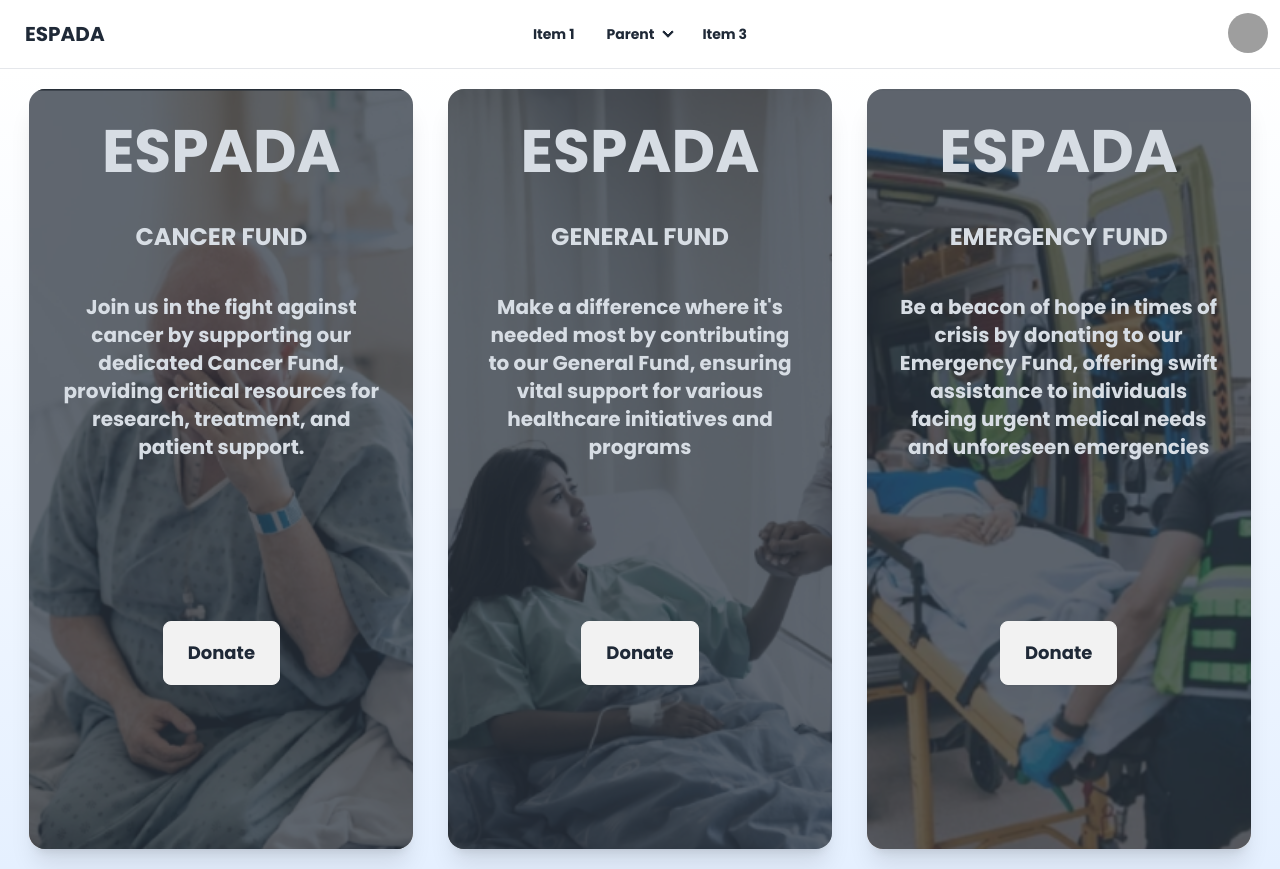
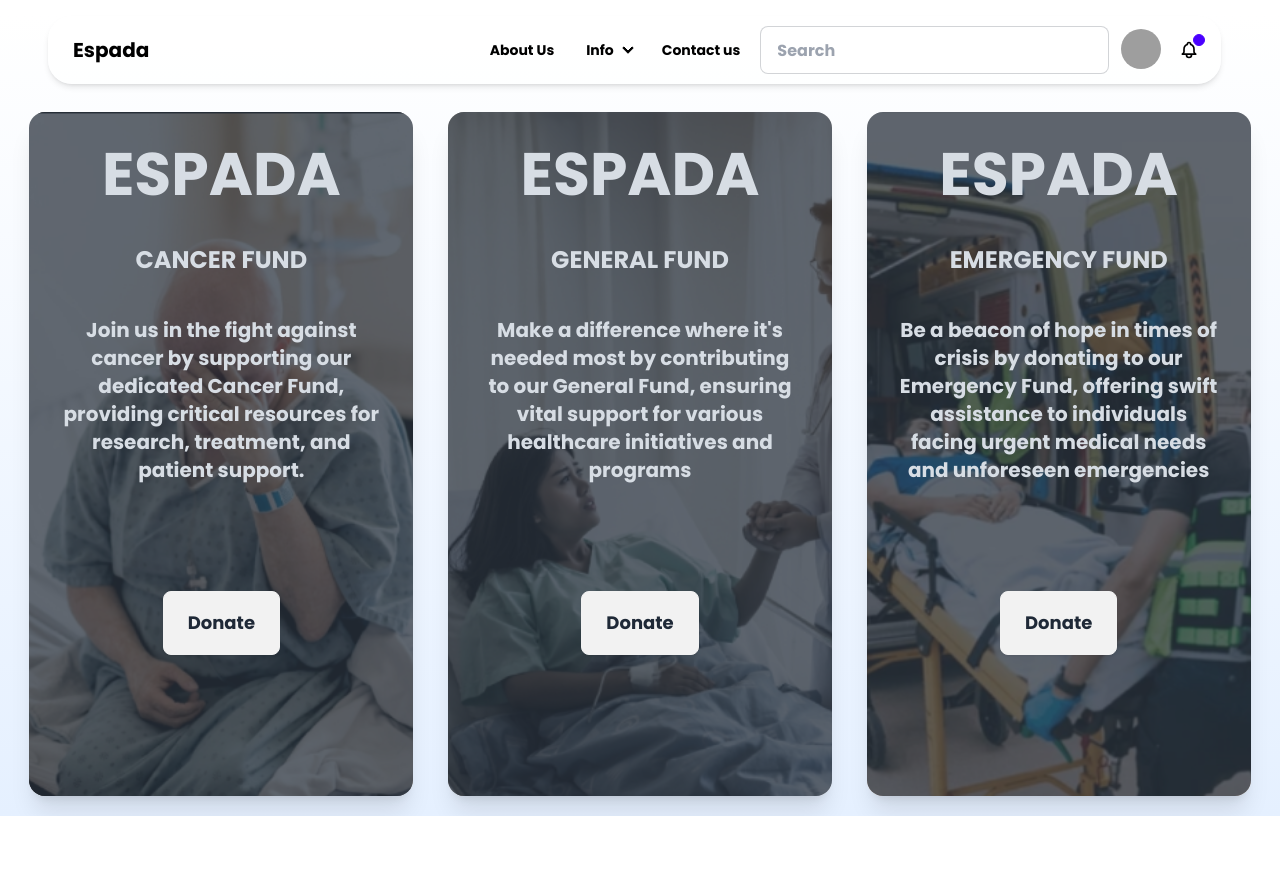
Before and after one commit to Sidharth-Singh10/Espada, a Next.js app: page /Healthcare in a window 1280 px wide. After the commit the page ends 816 px from the top, so only its background shows below. Built offline with nearby package versions, Linux system fonts and the light colour scheme; grey boxes are pictures that could not be loaded.

Commit message:
commit 17

```diff
--- a/app/Healthcare/page.jsx
+++ b/app/Healthcare/page.jsx
@@ -1,14 +1,15 @@
 "use client"
-import Navbar from "../Components/Navbar";
+// import Navbar from "../Components/Navbar";
+import Nav from "../mycomp/nav";
 
 export default function Home() {
     return (
         <div className="h-screen w-screen" >
             <div>
-                <Navbar />
+                <Nav />
             </div>
 
-            <div className="  bg-gradient-to-b from-[#FFFFFF] to-[#E5F0FF] h-full gap-4 flex justify-around p-5">
+            <div className="  bg-gradient-to-b from-[#FFFFFF] to-[#E5F0FF] h-full gap-4 flex justify-around p-5 pt-24">
                 <div className="card w-96 h-full    bg-base-100 shadow-xl image-full transform hover:scale-105 transition-transform duration-300">
                     <figure><img src="/cancer.png" alt="Shoes" /></figure>
                     <div className="card-body gap-10 items-center">
```
